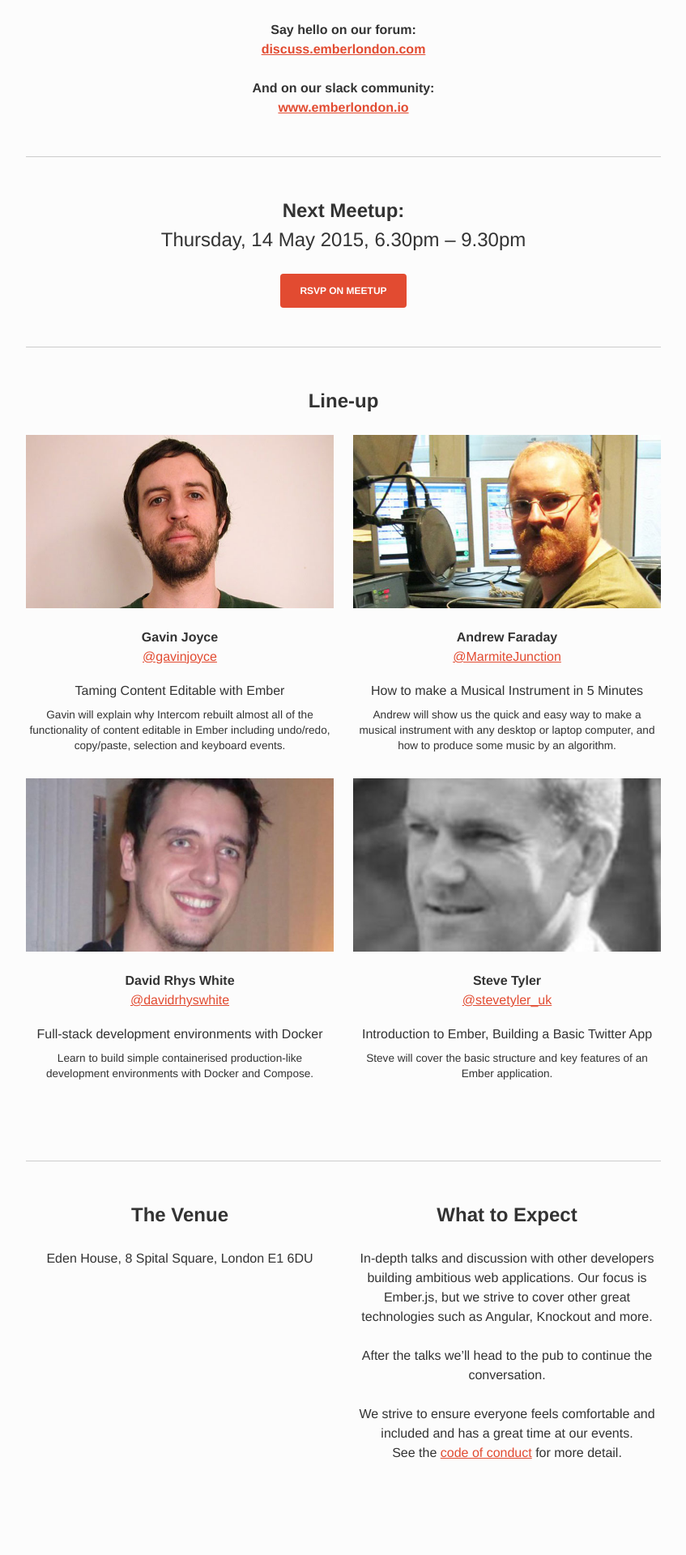
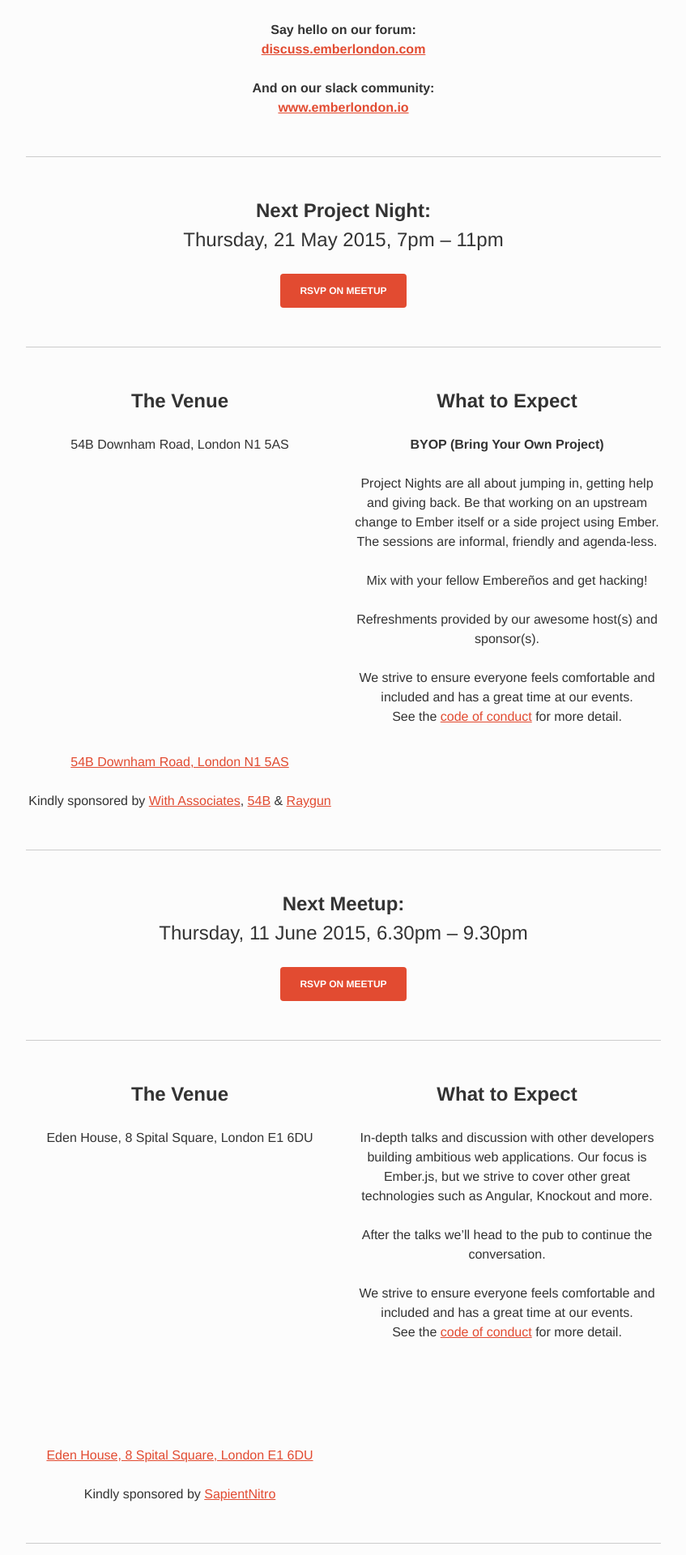
Before and after one commit to emberlondon/emberlondon.github.io, a Jekyll site: the page built from index.html, in a window 1280 px wide. Shown: the part 605-2525 px from the top of the page at 81% size, without its empty margins (216-1063 px from the left). Built offline with Jekyll 4.4.1, drawn with Linux system fonts in a browser that asks for light colours; nearby versions of some CDN libraries; some of the changed text lies outside the part shown.

Commit message:
Update after May 2015 meetup

```diff
--- a/_data/next-meetup.yml
+++ b/_data/next-meetup.yml
@@ -1,26 +1,5 @@
-date: Thursday, 14 May 2015
+date: Thursday, 11 June 2015
 time: 6.30pm – 9.30pm
-datetime_aria: Thursday, fourteenth of May, two-thousand and fifteen, six thirty pm to nine thirty pm.
+datetime_aria: Thursday, eleventh of June, two-thousand and fifteen, six thirty pm to nine thirty pm.
 location: Eden House, 8 Spital Square, London E1 6DU
-url: "http://www.meetup.com/London-Emberjs-User-Group/events/221220636/"
-talks:
-  - speaker_name: Gavin Joyce
-    speaker_twitter: gavinjoyce
-    image: images/speakers/gavinjoyce.jpg
-    title: "Taming Content Editable with&nbsp;Ember"
-    abstract: "Gavin will explain why Intercom rebuilt almost all of the functionality of content editable in Ember including undo/redo, copy/paste, selection and keyboard events."
-  - speaker_name: Andrew Faraday
-    speaker_twitter: MarmiteJunction
-    image: images/speakers/marmitejunction.jpg
-    title: "How to make a Musical Instrument in 5 Minutes"
-    abstract: "Andrew will show us the quick and easy way to make a musical instrument with any desktop or laptop computer, and how to produce some music by an algorithm."
-  - speaker_name: David Rhys White
-    speaker_twitter: davidrhyswhite
-    image: images/speakers/davidrhyswhite.jpg
-    title: "Full-stack development environments with Docker"
-    abstract: "Learn to build simple containerised production-like development environments with Docker and Compose."
-  - speaker_name: Steve Tyler
-    speaker_twitter: stevetyler_uk
-    image: images/speakers/stevetyler.jpg
-    title: "Introduction to Ember, Building a Basic Twitter App"
-    abstract: "Steve will cover the basic structure and key features of an Ember application."
+url: "http://www.meetup.com/London-Emberjs-User-Group/events/221220654/"
--- a/_data/previous-events.yml
+++ b/_data/previous-events.yml
@@ -1,4 +1,21 @@
-
+- date: 14 May 2015
+  talks:
+  - speaker_name: Gavin Joyce
+    speaker_twitter: gavinjoyce
+    image: images/speakers/gavinjoyce.jpg
+    info: "Taming Content Editable with&nbsp;Ember"
+  - speaker_name: Steve Tyler
+    speaker_twitter: stevetyler_uk
+    image: images/speakers/stevetyler.jpg
+    info: "Introduction to Ember, Building a Basic Twitter App"
+  - speaker_name: David Rhys White
+    speaker_twitter: davidrhyswhite
+    image: images/speakers/davidrhyswhite.jpg
+    info: "Full-stack development environments with Docker"
+  - speaker_name: Andrew Faraday
+    speaker_twitter: MarmiteJunction
+    image: images/speakers/marmitejunction.jpg
+    info: "SMIFF Music"
 - date: 8 April 2015
   talks:
   - speaker_name: Deepan Aiyasamy, Olivier Lesnicki & Andy Czerwinski
--- a/_includes/next.html
+++ b/_includes/next.html
@@ -1,6 +1,6 @@
 <section class="next">
   {% if site.data.next-project-night.date %}
-  <h2>Next Project Day:</h2>
+  <h2>Next Project Night:</h2>
   <p class="next-date" aria-label="{{ site.data.next-project-night.datetime_aria }}">{{ site.data.next-project-night.date }}, {{ site.data.next-project-night.time }}</p>
   <p><a class="button" href="{{ site.data.next-project-night.url }}">RSVP on Meetup</a></p>
   <hr>
@@ -21,7 +21,7 @@
     <div class="column next-column">
       <h3>What to Expect</h3>
       <p><strong>BYOP (Bring Your Own Project)</strong></p>
-      <p>Project Days are all about jumping in, getting help and giving back. Be that working on an upstream change to Ember itself or a side project using Ember. The sessions are informal, friendly and agenda-less.</p>
+      <p>Project Nights are all about jumping in, getting help and giving back. Be that working on an upstream change to Ember itself or a side project using Ember. The sessions are informal, friendly and agenda-less.</p>
       <p>Mix with your fellow Embereños and get hacking!</p>
       <p>Refreshments provided by our awesome host(s) and sponsor(s).</p>
       <p>We strive to ensure everyone feels comfortable and included and has a great time at our events.<br>See the <a href="http://confcodeofconduct.com/">code of conduct</a> for more detail.</p>
@@ -30,6 +30,7 @@
   {% endif %}
 
   {% if site.data.next-meetup.date %}
+  <hr>
   <h2>Next Meetup:</h2>
   <p class="next-date" aria-label="{{ site.data.next-meetup.datetime_aria }}">{{ site.data.next-meetup.date }}, {{ site.data.next-meetup.time }}</p>
   <p><a class="button" href="{{ site.data.next-meetup.url }}">RSVP on Meetup</a></p>
--- a/_includes/previous.html
+++ b/_includes/previous.html
@@ -7,7 +7,7 @@
         <h3 class="accordion-header event-date {% cycle 'odd', 'even' %}">
           {{ event.date }}
         </h3>
-        <ul class="row talks accordion-content">
+        <ul class="row talks accordion-content contains-{{ event.talks | size }}">
           {% for talk in event.talks %}
             <li class="column talks-column">
               <div class="row">
--- a/css/main.css
+++ b/css/main.css
@@ -274,6 +274,7 @@ p { margin: 24px 0; }
   .talks { text-align: center; }
 
   .talks-column { width: 33.3333%; }
+  .contains-4 .talks-column { width: 25%; }
   .talks-nested-column:nth-child(3n+1) { clear: left; }
   .talks-column+.talks-column { margin-top: -24px; }
 
```
Also changed, not shown: _data/next-project-night.yml (+5 -5 lines).
